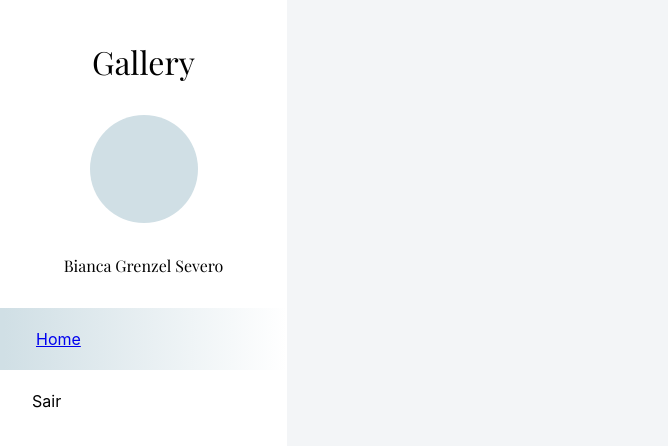
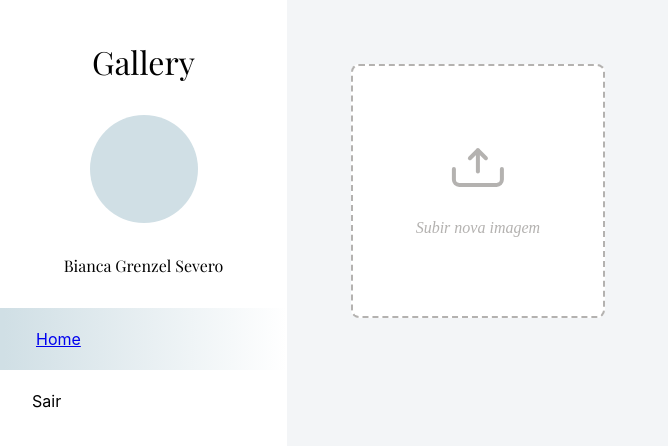
Before and after one commit to BiancaGrenzel/gallery-website, a React (Create React App) app: page / in a window 1280 px wide. Shown: the top 446 px of the page, without its empty margins (0-668 px from the left). Built offline with nearby package versions, Linux system fonts and the light colour scheme; a web font is replaced by a local one.

Commit message:
feat(WIP): home page

```diff
--- a/src/pages/home/index.jsx
+++ b/src/pages/home/index.jsx
@@ -1,19 +1,27 @@
-import React from 'react';
-import './style.scss';
-import { isMobile } from 'react-device-detect';
-import MenuDesktop from '../../components/menu-desktop';
-import MenuMobile from '../../components/menu-mobile';
+import React, { useState } from "react";
+import "./style.scss";
+import { isMobile } from "react-device-detect";
+import MenuDesktop from "../../components/menu-desktop";
+import MenuMobile from "../../components/menu-mobile";
+import UploadImageCard from "../../components/upload-image-card";
+import Modal from "../../components/modal";
 
 export default function Home() {
+  const [isModalOpen, setIsModalOpen] = useState(false);
+
+  const handleModal = () => {
+    setIsModalOpen(!isModalOpen);
+  }
+
   return (
-    <div className="home">
-      {
-            isMobile ? (
-              <MenuMobile />
-            ) : (
-              <MenuDesktop />
-            )
-        }
+    <div className={`home-page ${ isMobile && 'home-page--mobile'}`}>
+      {isMobile ? <MenuMobile /> : <MenuDesktop />}
+      <div className="home-page__content">
+        <UploadImageCard onClick={handleModal} />
+      </div>
+      <Modal isOpen={isModalOpen} onClose={handleModal}>
+        <h3>teste</h3>
+      </Modal>
     </div>
   );
 }
--- a/src/pages/home/style.scss
+++ b/src/pages/home/style.scss
@@ -1,6 +1,6 @@
 @import '../../utils/style/main-style.scss';
 
-.home {
+.home-page {
     display: flex;
     align-items: flex-start;
     margin: 0;
@@ -9,4 +9,18 @@
     height: 100vh;
     width: 100vw;
     overflow: hidden;
+
+    &__content{
+        display: flex;
+        padding: 64px;
+        flex-direction: column;
+        align-items: flex-start;
+        gap: 64px;
+        flex: 1 0 0;
+        align-self: stretch;
+    }
 }
+
+.home-page--mobile {
+    flex-direction: column;
+}
```
